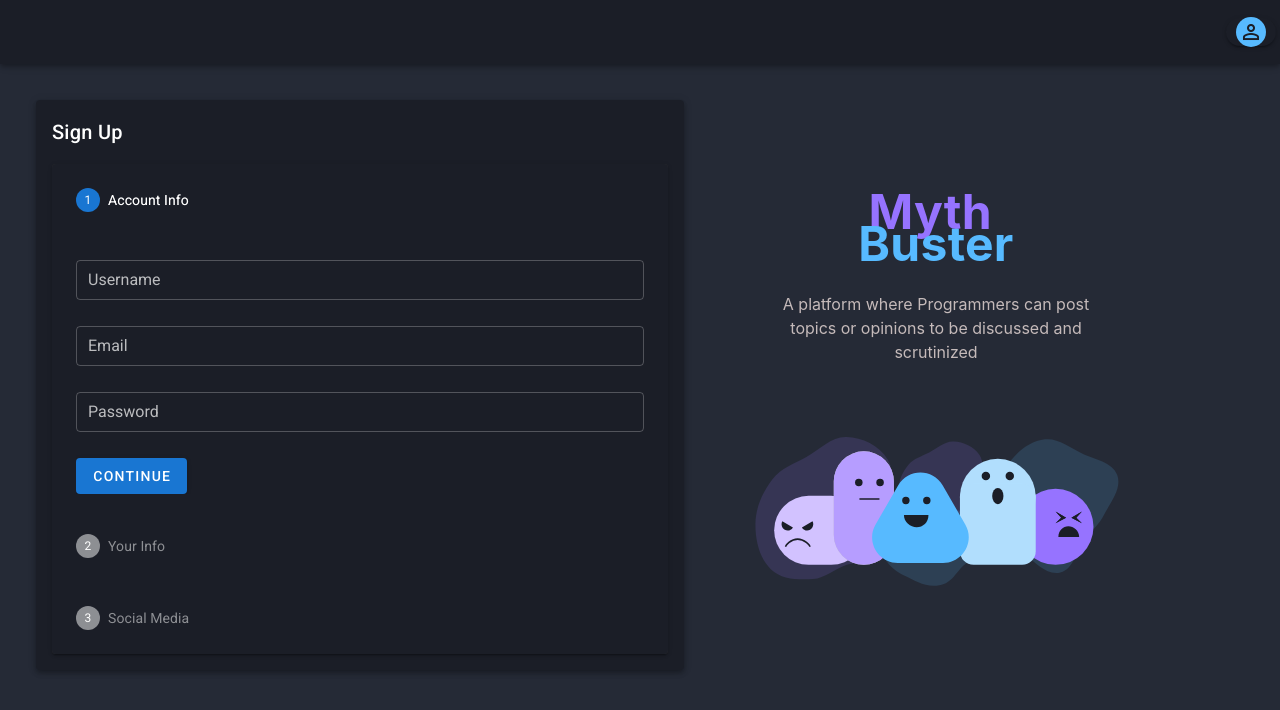
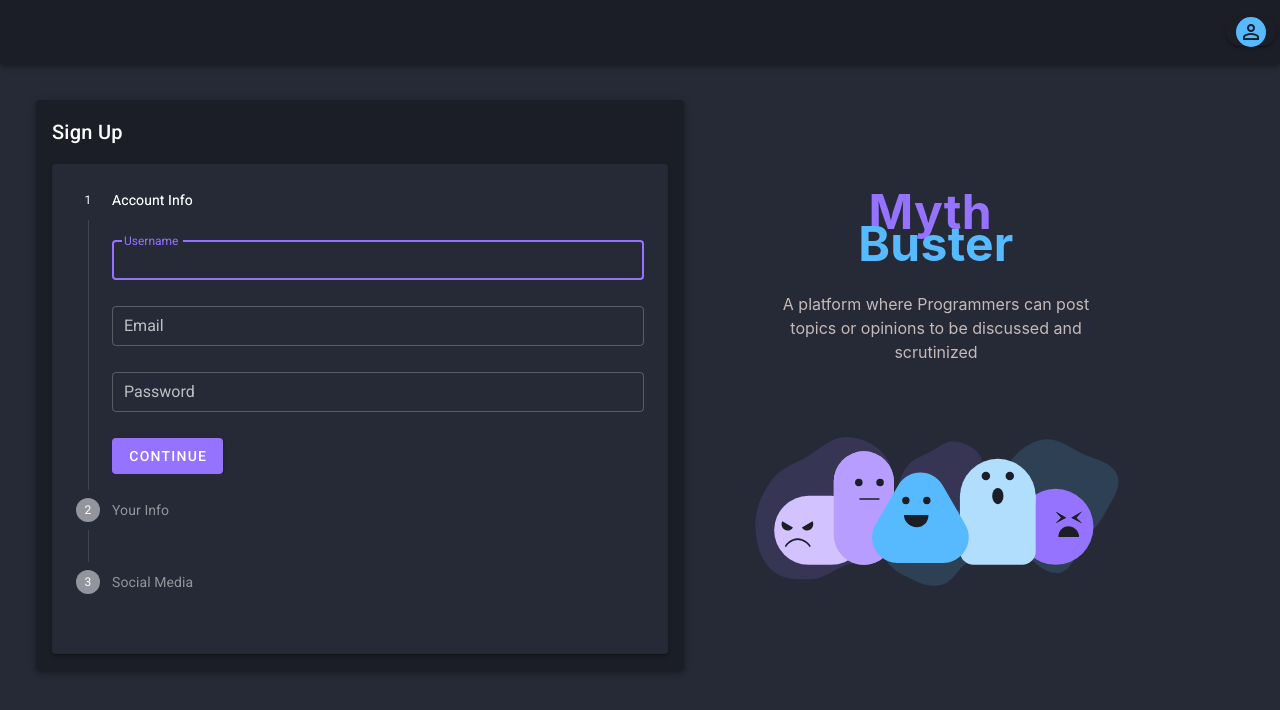
Before and after one commit to MayankJ99/MythBuster, a Vue app in the folder FrontEnd/: page /register in a window 1280 px wide. Shown: the top 710 px of the page. Built offline with nearby package versions, Linux system fonts and the light colour scheme.

Commit message:
Register finished

```diff
--- a/FrontEnd/src/components/auth/register.vue
+++ b/FrontEnd/src/components/auth/register.vue
@@ -1,122 +1,139 @@
+/* eslint-disable no-useless-escape */
 <template>
-  <v-form>
-    <v-stepper v-model="stepper">
-      <v-stepper-step
-        step="1"
-        :complete="stepper > 2"
-        style="background-color: #1b1e27"
-      >
+  <v-form ref="registerForm" lazy-validation>
+    <v-snackbar top v-model="snackbar" :timeout="3000" :color="snackbarColor">
+      {{ snackbarText }}
+    </v-snackbar>
+    <v-stepper v-model="stepper" vertical>
+      <v-stepper-step step="1" :complete="stepper > 1" color="">
         Account Info
       </v-stepper-step>
-      <v-stepper-content step="1" style="background-color: #1b1e27">
+      <v-stepper-content step="1">
         <v-text-field
           v-model="registrationInfo.username"
           label="Username"
+          :autofocus="stepper === 1"
+          ref="formUsername"
+          :rules="[rules.nonEmpty, rules.username]"
+          class="pt-1"
           outlined
           dense
         />
         <v-text-field
           v-model="registrationInfo.email"
           label="Email"
+          ref="formEmail"
+          :rules="[rules.nonEmpty, rules.email]"
           outlined
           dense
         />
         <v-text-field
           v-model="registrationInfo.password"
           label="Password"
+          ref="formPassword"
           outlined
+          :rules="[rules.nonEmpty, rules.eightMinimum, rules.password]"
           dense
           type="password"
         />
-        <v-btn color="primary" @click="stepper = 2">Continue</v-btn>
+        <v-btn color="primary" @click="attemptNextStep">Continue</v-btn>
       </v-stepper-content>
-      <v-stepper-step
-        step="2"
-        :complete="stepper > 3"
-        style="background-color: #1b1e27"
-      >
+      <v-stepper-step step="2" :complete="stepper > 2">
         Your Info
       </v-stepper-step>
-      <v-stepper-content step="2" style="background-color: #1b1e27">
+      <v-stepper-content step="2">
         <v-text-field
           v-model="registrationInfo.first_name"
           label="First Name"
+          :rules="[rules.nonEmpty]"
+          ref="formFirstName"
+          :autofocus="stepper === 2"
           outlined
           dense
         />
         <v-text-field
           v-model="registrationInfo.last_name"
           label="Last Name"
+          :rules="[rules.nonEmpty]"
+          ref="formLastName"
           outlined
           dense
         />
         <v-text-field
           v-model="registrationInfo.bio"
           label="Your Bio"
+          :rules="[rules.nonEmpty]"
+          ref="formBio"
           outlined
           dense
         />
         <v-text-field
           v-model="registrationInfo.occupation"
-          label="Occupation"
+          label="Occupation (Optional)"
+          ref="formOccupation"
           outlined
           dense
         />
         <v-text-field
           v-model="registrationInfo.location"
-          label="Location"
+          label="Location (Optional)"
+          ref="formLocation"
           outlined
           dense
         />
         <v-text-field
           v-model="registrationInfo.education"
-          label="Education"
+          label="Education (Optional)"
+          ref="formEducation"
           outlined
           dense
         />
-        <v-btn @click="stepper = 1">Back</v-btn>
-        <v-btn color="primary" @click="stepper = 3">Continue</v-btn>
+        <v-btn @click="stepper = 1" class="mr-2">Back</v-btn>
+        <v-btn color="primary" @click="attemptNextStep">Continue</v-btn>
       </v-stepper-content>
-      <v-stepper-step step="3" style="background-color: #1b1e27">
-        Social Media
-      </v-stepper-step>
-      <v-stepper-content step="3" style="background-color: #1b1e27">
+      <v-stepper-step step="3"> Social Media </v-stepper-step>
+      <v-stepper-content step="3">
         <v-text-field
           v-model="registrationInfo.linkedin"
-          label="LinkedIn"
+          label="LinkedIn (Optional)"
+          :autofocus="stepper === 3"
           outlined
           dense
         />
         <v-text-field
           v-model="registrationInfo.twitter"
-          label="Twitter"
+          label="Twitter (Optional)"
           outlined
           dense
         />
         <v-text-field
           v-model="registrationInfo.github"
-          label="GitHub"
+          label="GitHub (Optional)"
           outlined
           dense
         />
         <v-text-field
           v-model="registrationInfo.website"
-          label="Website"
+          label="Website (Optional)"
           outlined
           dense
         />
-        <v-btn @click="stepper = 2">Back</v-btn>
-        <v-btn>Register</v-btn>
+        <v-btn @click="stepper = 2" class="mr-2">Back</v-btn>
+        <v-btn @click="onRegisterClick" color="primary">Register</v-btn>
       </v-stepper-content>
     </v-stepper>
   </v-form>
 </template>
 
 <script>
+import { mapActions } from "vuex";
+
 export default {
   data() {
     return {
       stepper: 1,
+      snackbar: false,
+      registerState: 0, // 0 - Data entry, 1 - Processing, 2 - Success, 3 - Failure
       registrationInfo: {
         email: "",
         username: "",
@@ -132,25 +149,131 @@ export default {
         github: "",
         website: "",
       },
+      rules: {
+        username(value) {
+          return (
+            /^[a-zA-Z0-9]{4,}$/g.test(value) ||
+            "Your username must be at least 4 alphanumeric characters"
+          );
+        },
+        email(value) {
+          return (
+            /^[\w-.]+@([\w-]+\.)+[\w-]{2,4}$/.test(value) ||
+            "Please enter a valid email address"
+          );
+        },
+        eightMinimum(value) {
+          return (
+            /^[\S]{8,}$/.test(value) || "This field needs at least 8 characters"
+          );
+        },
+        password(value) {
+          if (!/[a-z]/g.test(value)) {
+            return "Your password needs at least one lower case letter";
+          }
+          if (!/[A-Z]/g.test(value)) {
+            return "Your password needs at least one upper case letter";
+          }
+          if (!/[0-9]/g.test(value)) {
+            return "Your password needs at least one number";
+          }
+          if (!/[\x21-\x2F\x3A-\x40\x5B-\x60\x7B-\x7E]/g.test(value)) {
+            return "Your password needs at least one special character";
+          }
+          return true;
+        },
+        nonEmpty(value) {
+          return (
+            (value !== "" && value !== null && value !== undefined) ||
+            "This field cannot be empty"
+          );
+        },
+      },
     };
   },
   methods: {
-    usernameRule(value) {
-      return /^[a-zA-Z0-9]{4,}$/g.test(value)
-        ? null
-        : "Usernames may only be alphanumeric characters";
+    ...mapActions(["register"]),
+    async onRegisterClick() {
+      this.registerState = 1;
+      let registerResponse = await this.register(this.registrationInfo);
+      this.registerState = registerResponse.status === 201 ? 2 : 3;
+      if (registerResponse.status) {
+        setTimeout(() => {
+          this.$router.push("/");
+        }, 1000);
+      }
     },
-    eightMinimum(value) {
-      return /^[\S]{8,}$/.test(value) ? null : "This field cannot be empty";
+    attemptNextStep() {
+      switch (this.stepper) {
+        case 1:
+          if (
+            !(
+              this.$refs["formUsername"].validate() &&
+              this.$refs["formEmail"].validate() &&
+              this.$refs["formPassword"].validate()
+            )
+          ) {
+            this.$refs["registerForm"].validate();
+            return;
+          }
+          break;
+        case 2:
+          if (
+            !(
+              this.$refs["formFirstName"].validate() &&
+              this.$refs["formLastName"].validate() &&
+              this.$refs["formBio"].validate() &&
+              this.$refs["formOccupation"].validate() &&
+              this.$refs["formLocation"].validate() &&
+              this.$refs["formEducation"].validate()
+            )
+          ) {
+            return;
+          }
+          break;
+        default:
+          break;
+      }
+      this.$refs["registerForm"].resetValidation();
+      this.stepper += 1;
     },
-    nonEmpty(value) {
-      return /^.{1,}[\S]*.{1,}$/.test(value)
-        ? null
-        : "This field cannot be empty";
+  },
+  computed: {
+    snackbarColor() {
+      switch (this.registerState) {
+        case 1:
+          return "warning";
+        case 2:
+          return "success";
+        case 3:
+          return "error";
+        default:
+          return "info";
+      }
     },
-    onRegisterClick() {
-      console.log(this.registrationInfo);
+    snackbarText() {
+      switch (this.registerState) {
+        case 1:
+          return "Creating Account...";
+        case 2:
+          return "Account Created!";
+        case 3:
+          return "Error Creating Account";
+        default:
+          return "Something seems strange...";
+      }
+    },
+  },
+  watch: {
+    registerState(value) {
+      this.snackbar = value !== 0;
     },
   },
 };
 </script>
+
+<style scoped>
+.theme--dark.v-stepper {
+  background: #252a36;
+}
+</style>
--- a/FrontEnd/src/plugins/vuetify.js
+++ b/FrontEnd/src/plugins/vuetify.js
@@ -1,6 +1,18 @@
 import Vue from "vue";
-import Vuetify from "vuetify/lib/framework";
+import Vuetify from "vuetify/lib";
+
+const vuetify = new Vuetify({
+  theme: {
+    themes: {
+      dark: {
+        primary: "#9673FF",
+        secondary: "#1b1e27",
+      },
+    },
+    dark: true,
+  },
+});
 
 Vue.use(Vuetify);
 
-export default new Vuetify({});
+export default vuetify;
--- a/FrontEnd/src/services/auth.js
+++ b/FrontEnd/src/services/auth.js
@@ -9,7 +9,7 @@ export async function login(username, password) {
 
 export async function register(userInfo) {
   return await axios.post(
-    `${process.env.VUE_APP_API_URL}/api/users/register`,
+    `${process.env.VUE_APP_API_URL}/api/users/register/`,
     userInfo
   );
 }
--- a/FrontEnd/src/store/modules/auth.js
+++ b/FrontEnd/src/store/modules/auth.js
@@ -13,13 +13,15 @@ const mutations = {
 };
 
 const actions = {
-  async login(commit, { username, password }) {
+  async login({ commit }, { username, password }) {
     const authResponse = await login(username, password).catch((e) => e);
     commit("setUser", authResponse.data);
+    return authResponse;
   },
-  async register(commit, accountInfo) {
+  async register({ commit }, accountInfo) {
     const authResponse = await register(accountInfo).catch((e) => e);
     commit("setUser", authResponse.data);
+    return authResponse;
   },
 };
 
```
